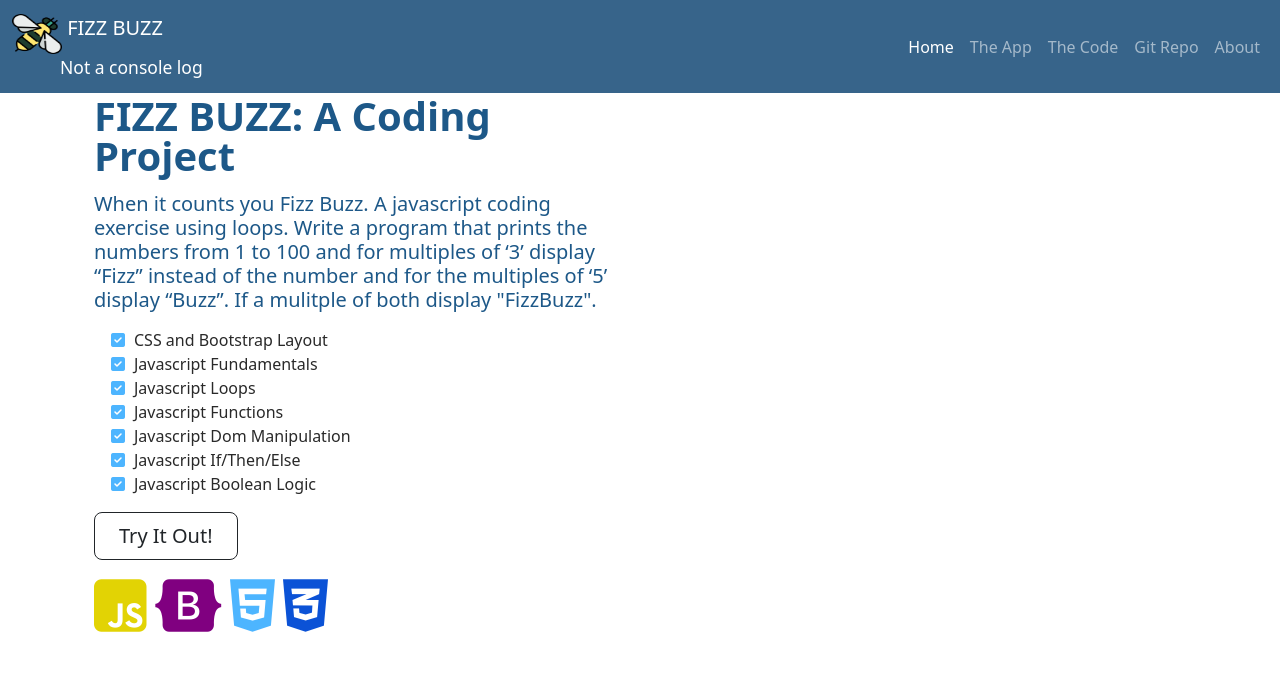
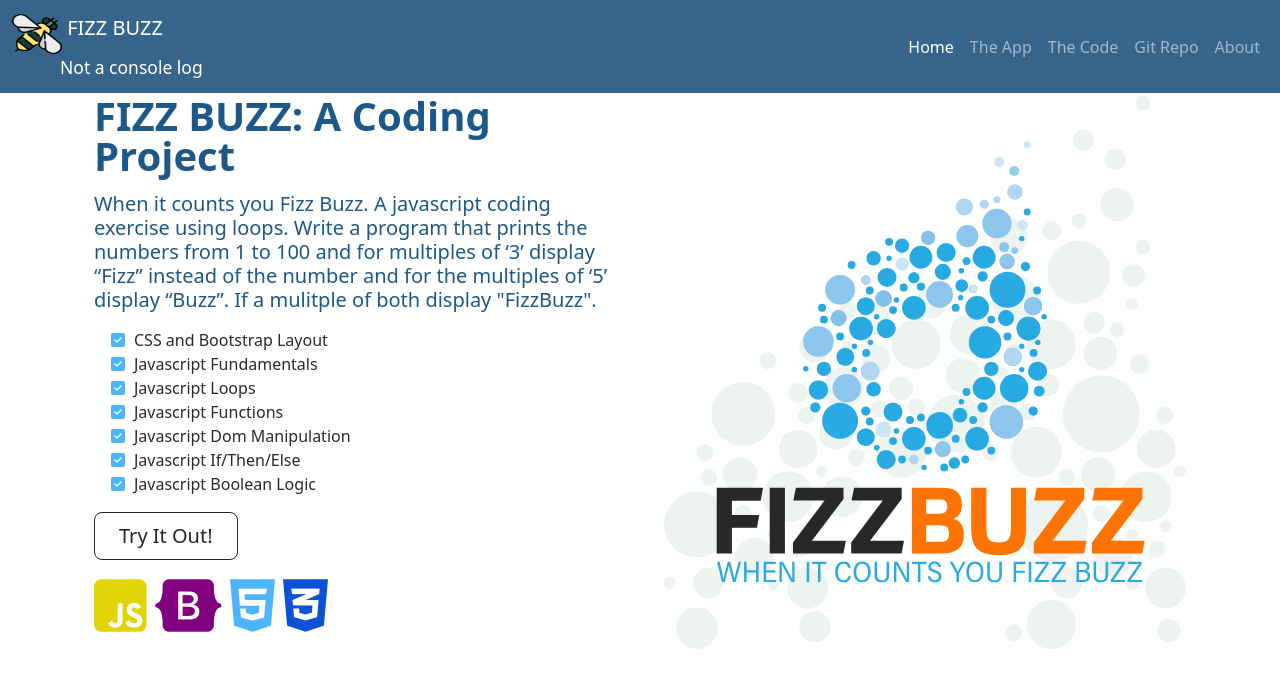
Before and after one commit to SherifAckles/fizz-buzz-app, a plain HTML site: page index.html in a window 1280 px wide. Drawn offline with nearby package versions, Linux system fonts and the light colour scheme.

Commit message:
add home fizzbuzz logo

```diff
--- a/index.html
+++ b/index.html
@@ -98,6 +98,11 @@
                         </div>
                     </h5>
                 </div>
+                <div class="col max-height: 50px; align-content-center justify-content-center ">
+                    <img src="images/FizzBuzzLogo.svg" class="img-fluid" alt="FIZZ BUZZ Logo">
+                </div>
+            </div>
+        </div>
 
     <!-- Bootstrap JS -->
     <script
```
Also changed, not shown: images/FizzBuzzLogo.svg (added).
